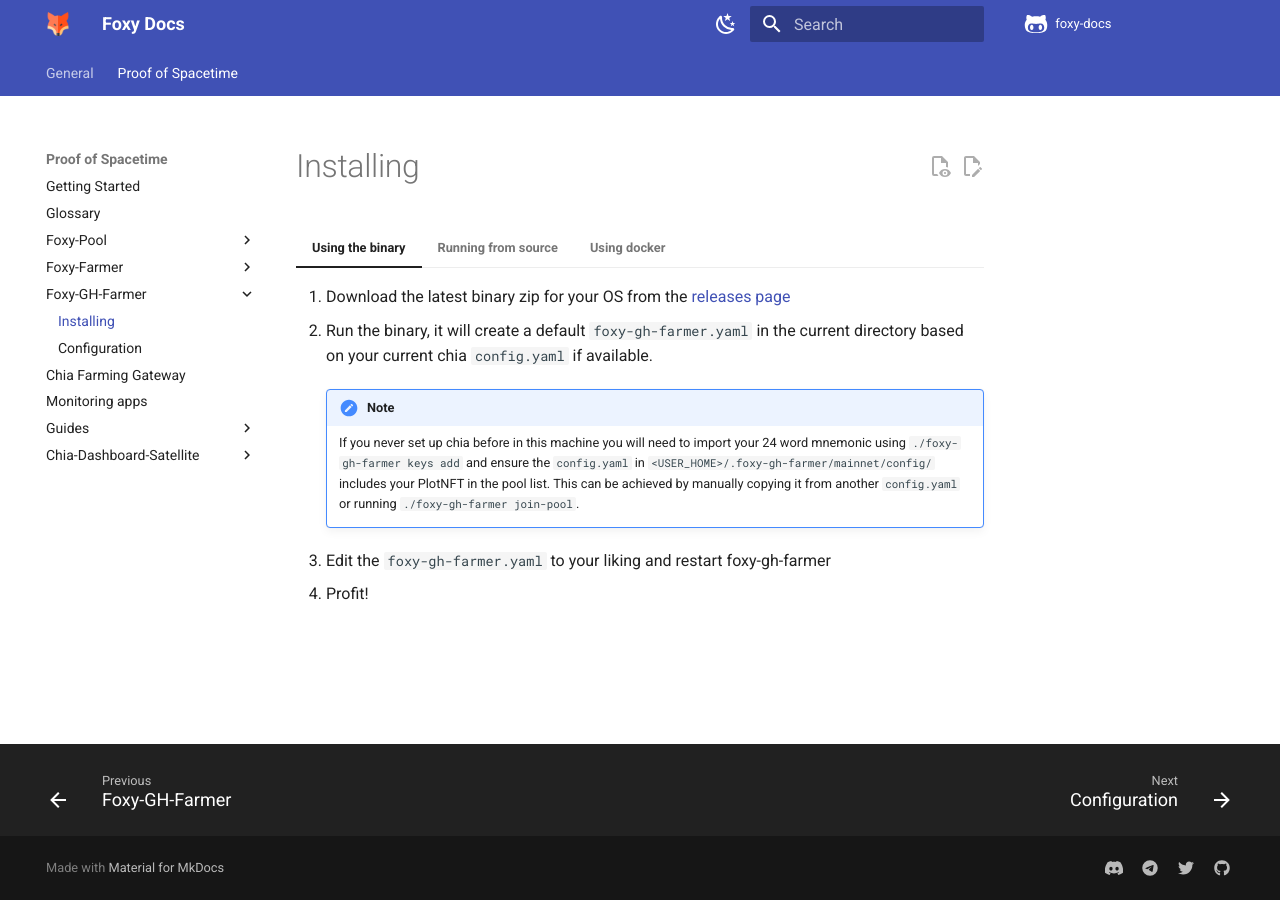
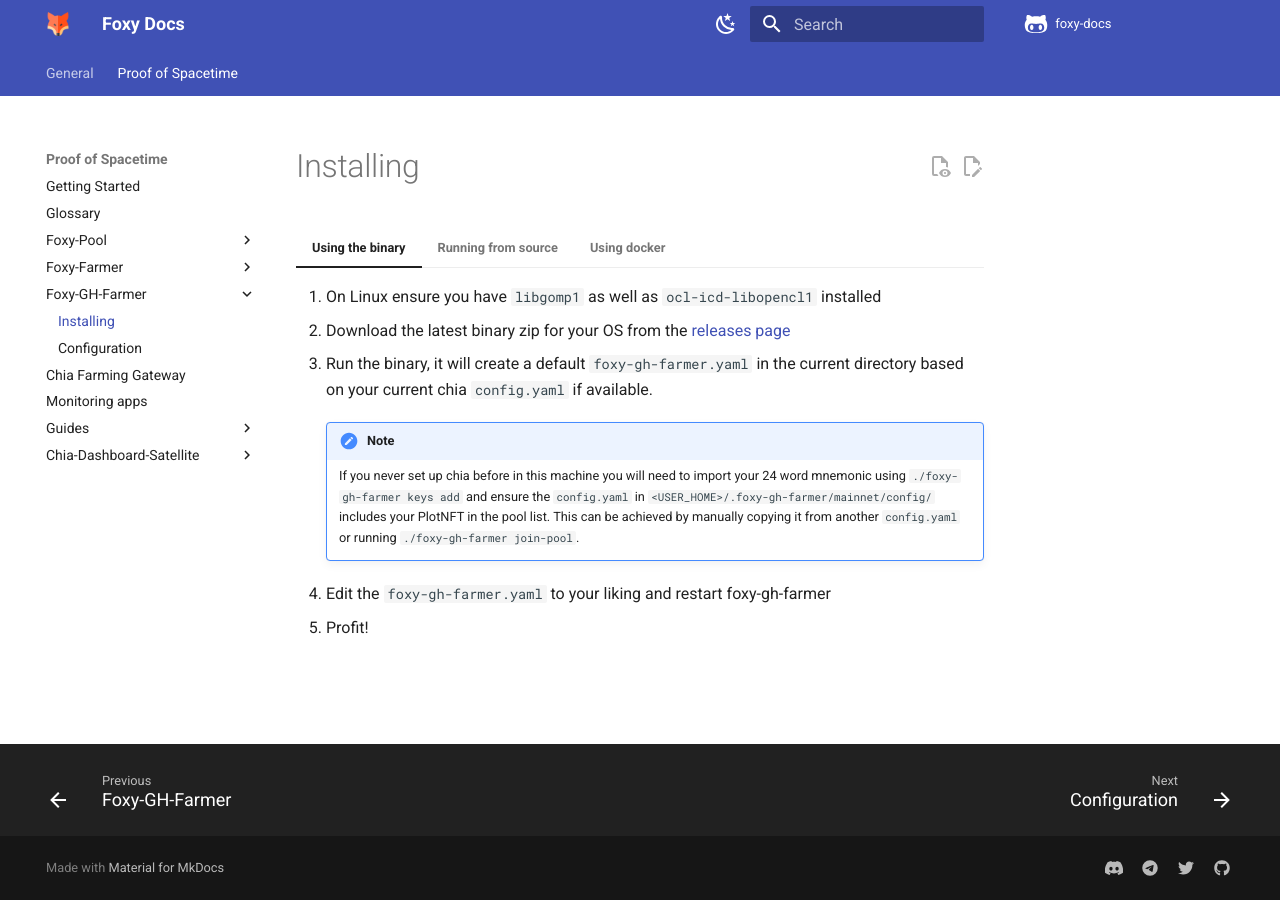
Before and after one commit to foxypool/docs, an MkDocs documentation site: the page built from docs/proof-of-spacetime/foxy-gh-farmer/installing.md, in a window 1280 px wide. Built offline with MkDocs 1.6.1 and Material for MkDocs 9.7.7, drawn with Linux system fonts in a browser that asks for light colours; comment, search, counter and statistics services are not loaded.

Commit message:
Add info on required packages for foxy-gh-farmer

````diff
--- a/docs/proof-of-spacetime/foxy-gh-farmer/installing.md
+++ b/docs/proof-of-spacetime/foxy-gh-farmer/installing.md
@@ -1,31 +1,33 @@
 === "Using the binary"
 
-     1. Download the latest binary zip for your OS from the [releases page](https://github.com/foxypool/foxy-gh-farmer/releases/latest){target=_blank}
-     2. Run the binary, it will create a default `foxy-gh-farmer.yaml` in the current directory based on your current chia `config.yaml` if available.
+     1. On Linux ensure you have `libgomp1` as well as `ocl-icd-libopencl1` installed
+     2. Download the latest binary zip for your OS from the [releases page](https://github.com/foxypool/foxy-gh-farmer/releases/latest){target=_blank}
+     3. Run the binary, it will create a default `foxy-gh-farmer.yaml` in the current directory based on your current chia `config.yaml` if available.
 
         !!! note
             If you never set up chia before in this machine you will need to import your 24 word mnemonic using `./foxy-gh-farmer keys add` and ensure the `config.yaml` in `<USER_HOME>/.foxy-gh-farmer/mainnet/config/` includes your PlotNFT in the pool list. This can be achieved by manually copying it from another `config.yaml` or running `./foxy-gh-farmer join-pool`.
 
-     3. Edit the `foxy-gh-farmer.yaml` to your liking and restart foxy-gh-farmer
-     4. Profit!
+     4. Edit the `foxy-gh-farmer.yaml` to your liking and restart foxy-gh-farmer
+     5. Profit!
 
 === "Running from source"
 
-      1. Clone the git repo and cd into it:
+      1. On Linux ensure you have `libgomp1` as well as `ocl-icd-libopencl1` installed
+      2. Clone the git repo and cd into it:
       ```bash
       git clone https://github.com/foxypool/foxy-gh-farmer && cd foxy-gh-farmer
       ```
-      2. Install the dependencies:
+      3. Install the dependencies:
       ```bash
       pip install .
       ```
-      3. Run using `foxy-gh-farmer`, it will create a default `foxy-gh-farmer.yaml` in the current directory based on your current chia `config.yaml` if available.
+      4. Run using `foxy-gh-farmer`, it will create a default `foxy-gh-farmer.yaml` in the current directory based on your current chia `config.yaml` if available.
 
         !!! note
             If you never set up chia before in this machine you will need to import your 24 word mnemonic using `./foxy-gh-farmer keys add` and ensure the `config.yaml` in `<USER_HOME>/.foxy-gh-farmer/mainnet/config/` includes your PlotNFT in the pool list. This can be achieved by manually copying it from another `config.yaml` or running `./foxy-gh-farmer join-pool`.
 
-      4. Edit the `foxy-gh-farmer.yaml` to your liking and restart foxy-gh-farmer
-      5. Profit!
+      5. Edit the `foxy-gh-farmer.yaml` to your liking and restart foxy-gh-farmer
+      6. Profit!
 
 === "Using docker"
 
````
